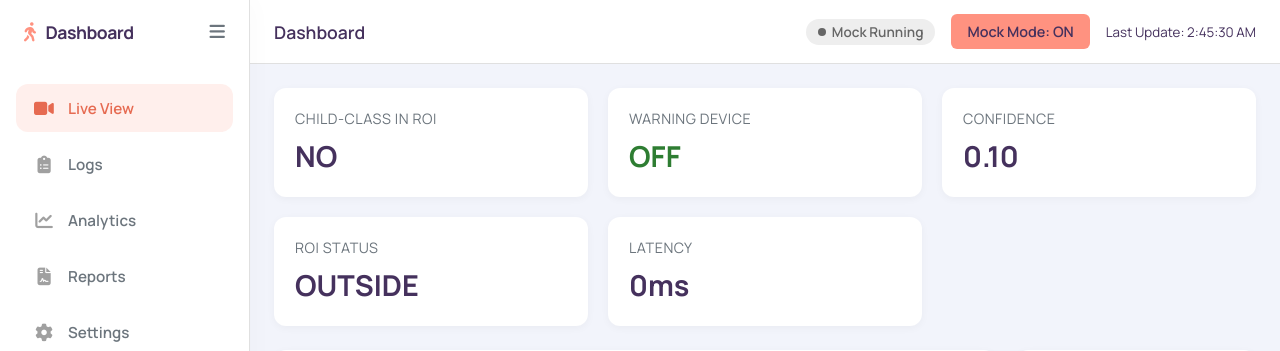
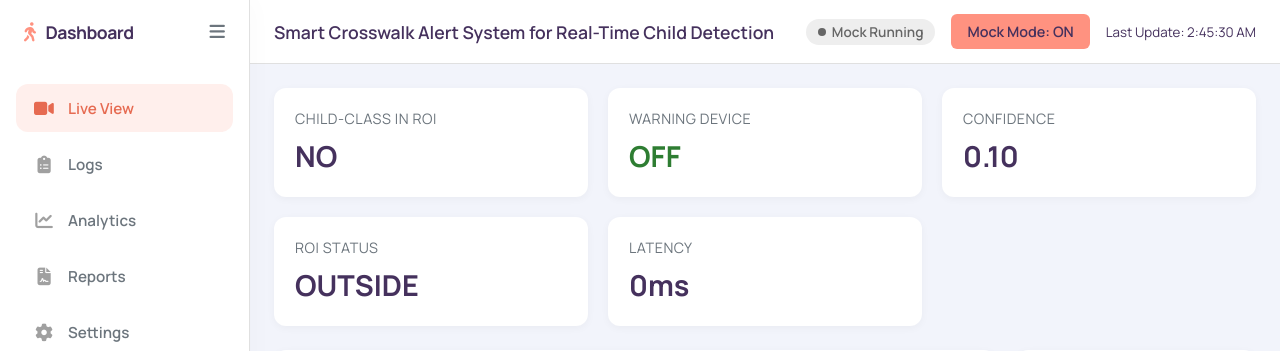
Before and after one commit to troydave-amol/iot-crosswalk-alert-system, a Flask app: page / in a window 1280 px wide. Shown: the top 351 px of the page. Run offline with Flask 3, Linux system fonts and the light colour scheme; some libraries are stand-ins or nearby versions.

Commit message:
Refine index.html template

```diff
--- a/templates/index.html
+++ b/templates/index.html
@@ -58,7 +58,7 @@
     <main class="main-content">
         <!-- Topbar -->
         <header class="topbar">
-            <div class="topbar-left">Dashboard</div>
+            <div class="topbar-left">Smart Crosswalk Alert System for Real-Time Child Detection</div>
             <div class="topbar-right">
                 <div class="status-chip mock" id="connection-chip">
                     <div class="status-indicator"></div> Offline (Mock)
```
